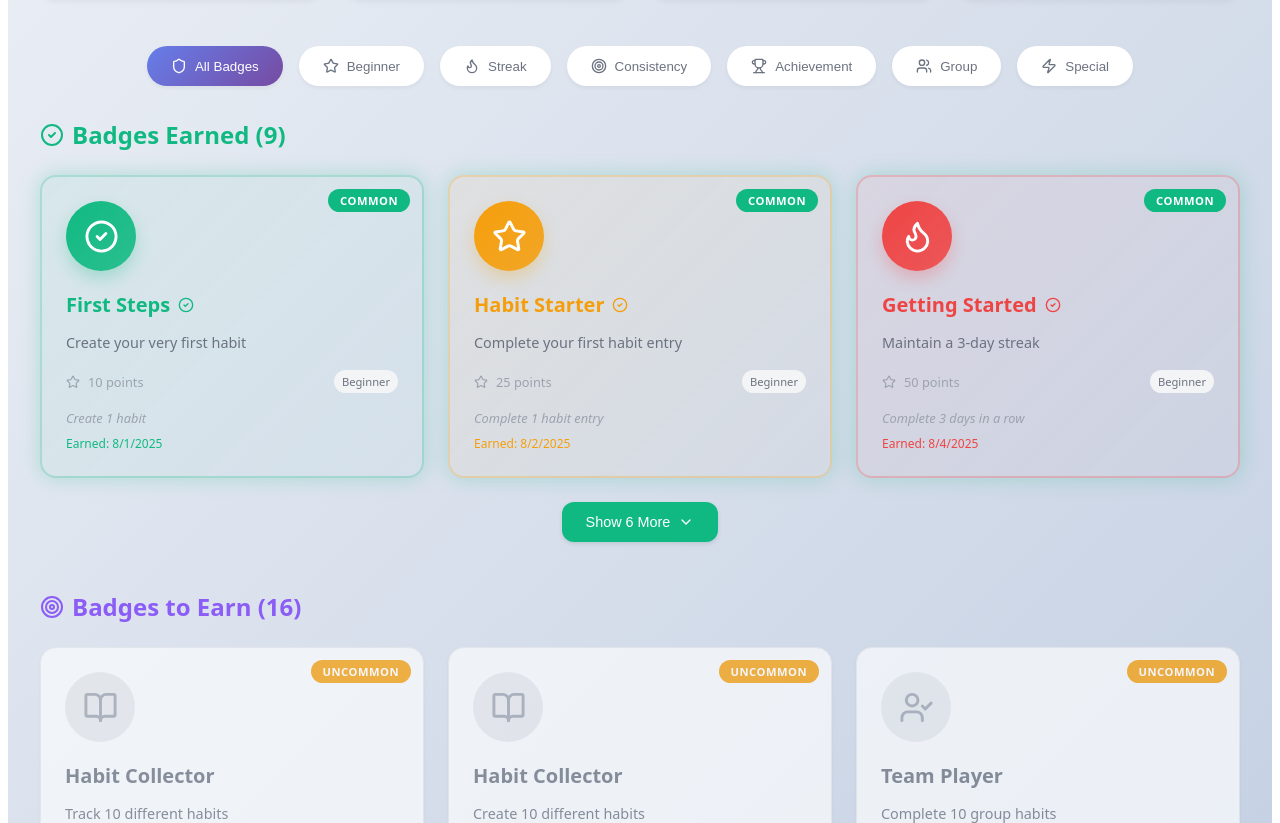
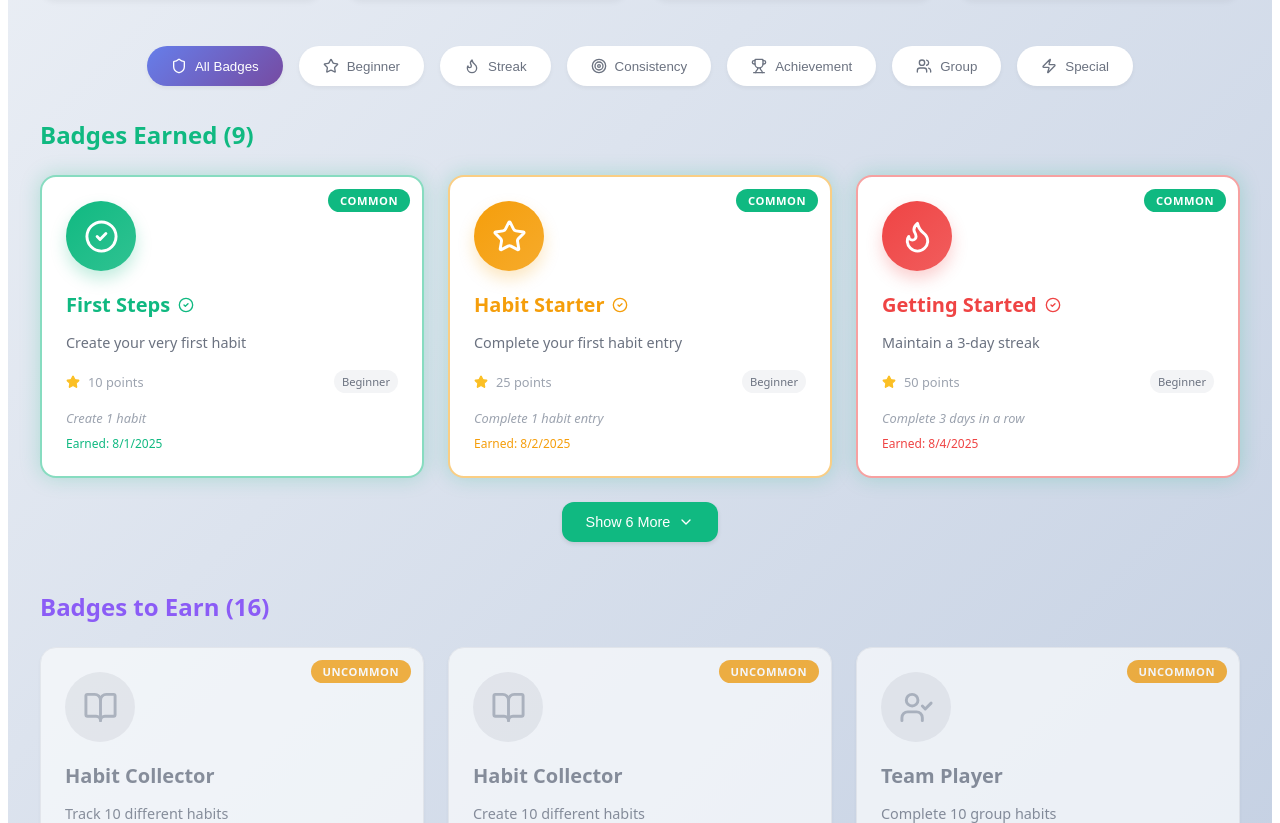
Before and after one commit to dkoh12/HabitTracker, a Next.js app: page /badges in a window 1280 px wide. Shown: the part 774-1597 px from the top of the page. Built offline with nearby package versions, Linux system fonts and the light colour scheme; no server answers.

Commit message:
improve badge ui

```diff
--- a/src/app/badges/page.tsx
+++ b/src/app/badges/page.tsx
@@ -755,12 +755,8 @@ export default function BadgesPage() {
             fontSize: '1.5rem',
             fontWeight: 'bold',
             color: '#10b981',
-            marginBottom: '1.5rem',
-            display: 'flex',
-            alignItems: 'center',
-            gap: '0.5rem'
+            marginBottom: '1.5rem'
           }}>
-            <CheckCircle2 size={24} />
             Badges Earned ({filteredBadges.filter(badge => badge.earned).length})
           </h2>
 
@@ -779,8 +775,8 @@ export default function BadgesPage() {
                   <Card
                     key={badge.id}
                     style={{
-                      background: `linear-gradient(135deg, ${badge.color}10 0%, ${badge.color}05 100%)`,
-                      border: `2px solid ${badge.color}40`,
+                      background: 'white',
+                      border: `2px solid ${badge.color}80`,
                       borderRadius: '16px',
                       padding: '1.5rem',
                       position: 'relative',
@@ -862,7 +858,7 @@ export default function BadgesPage() {
                           fontSize: '0.8rem',
                           color: '#9ca3af'
                         }}>
-                          <Star size={14} />
+                          <Star size={14} style={{ color: '#fbbf24', fill: '#fbbf24' }} />
                           <span>{badge.points} points</span>
                         </div>
                         <div style={{
@@ -955,12 +951,8 @@ export default function BadgesPage() {
             fontSize: '1.5rem',
             fontWeight: 'bold',
             color: '#8b5cf6',
-            marginBottom: '1.5rem',
-            display: 'flex',
-            alignItems: 'center',
-            gap: '0.5rem'
+            marginBottom: '1.5rem'
           }}>
-            <Target size={24} />
             Badges to Earn ({filteredBadges.filter(badge => !badge.earned).length})
           </h2>
 
```
